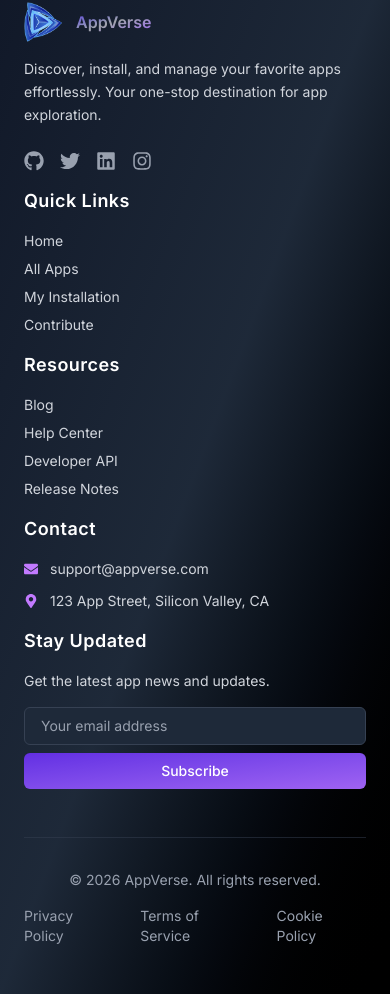
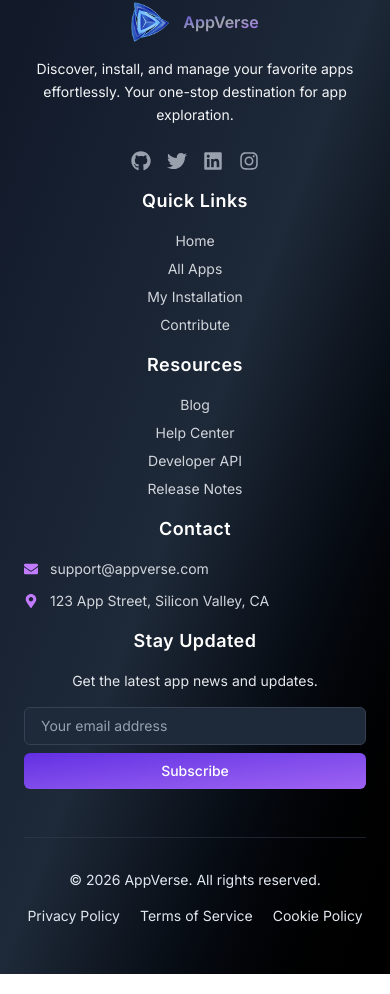
Before and after one commit to khalidhossain5000/next-level-hero-io-web-app, a React (Vite) app: page / in a window 390 px wide. Shown: the part 4612-5606 px from the top of the page. Built offline with nearby package versions, Linux system fonts and the light colour scheme.

Commit message:
footer responsive updated and completed

```diff
--- a/src/components/Footer/Footer.jsx
+++ b/src/components/Footer/Footer.jsx
@@ -15,10 +15,10 @@ const Footer = () => {
     <footer className="bg-gradient-to-br from-gray-900 via-gray-800 to-black text-white">
       <div className=" px-6 py-12 md:p-24 xl:px-36">
         {/* 5 Column Grid - Responsive */}
-        <div className="grid grid-cols-1 sm:grid-cols-2 md:grid-cols-3 lg:grid-cols-5 gap-4 lg:gap-6">
+        <div className="grid grid-cols-1 sm:grid-cols-2 md:grid-cols-3 lg:grid-cols-5 gap-4 lg:gap-6 ">
           {/* Column 1: Branding */}
           <div className="space-y-4">
-            <div className="flex items-center space-x-3">
+            <div className="flex items-center justify-center lg:justify-start space-x-3">
               <Link to="/">
                 <div className="logo flex items-center gap-3">
                   <img src={logo} alt="" className="w-10 h-10" />{" "}
@@ -28,11 +28,11 @@ const Footer = () => {
                 </div>
               </Link>
             </div>
-            <p className="text-gray-300 text-sm leading-relaxed">
+            <p className="text-gray-100 text-sm leading-relaxed text-center lg:text-left ">
               Discover, install, and manage your favorite apps effortlessly.
               Your one-stop destination for app exploration.
             </p>
-            <div className="flex space-x-4 pt-2">
+            <div className="flex space-x-4 pt-2 justify-center lg:justify-start">
               <a
                 href="#"
                 className="text-gray-400 hover:text-white transition-colors"
@@ -61,7 +61,7 @@ const Footer = () => {
           </div>
 
           {/* Column 2: Quick Links */}
-          <div className="space-y-4">
+          <div className="space-y-4 text-center lg:text-left ">
             <h3 className="text-lg font-semibold tracking-wide">Quick Links</h3>
             <ul className="space-y-2 text-gray-300 text-sm">
               <li>
@@ -96,7 +96,7 @@ const Footer = () => {
           </div>
 
           {/* Column 3: Resources */}
-          <div className="space-y-4">
+          <div className="space-y-4 text-center lg:text-left ">
             <h3 className="text-lg font-semibold tracking-wide">Resources</h3>
             <ul className="space-y-2 text-gray-300 text-sm">
               <li>
@@ -123,7 +123,7 @@ const Footer = () => {
           </div>
 
           {/* Column 4: Contact */}
-          <div className="space-y-4">
+          <div className="space-y-4 text-center lg:text-left ">
             <h3 className="text-lg font-semibold tracking-wide">Contact</h3>
             <ul className="space-y-3 text-gray-300 text-sm">
               <li className="flex items-center space-x-3">
@@ -143,11 +143,11 @@ const Footer = () => {
           </div>
 
           {/* Column 5: Newsletter / Stay Updated */}
-          <div className="space-y-4">
+          <div className="space-y-4 text-center lg:text-left ">
             <h3 className="text-lg font-semibold tracking-wide">
               Stay Updated
             </h3>
-            <p className="text-gray-300 text-sm">
+            <p className="text-gray-200 text-sm">
               Get the latest app news and updates.
             </p>
             <form
@@ -170,9 +170,9 @@ const Footer = () => {
         </div>
 
         {/* Copyright Section */}
-        <div className="border-t border-gray-700/50 mt-12 pt-8 flex flex-col md:flex-row justify-between items-center text-sm text-gray-400 space-y-4 md:space-y-0">
+        <div className="border-t border-gray-700/50 mt-12 pt-8 flex flex-col md:flex-row justify-between items-center text-sm text-slate-200 space-y-4 md:space-y-0">
           <p>© {new Date().getFullYear()} AppVerse. All rights reserved.</p>
-          <div className="flex space-x-6">
+          <div className="flex flex-wrap gap-2 text-center lg:text-left  space-x-3 md:space-x-6">
             <a href="#" className="hover:text-white transition-colors">
               Privacy Policy
             </a>
```
